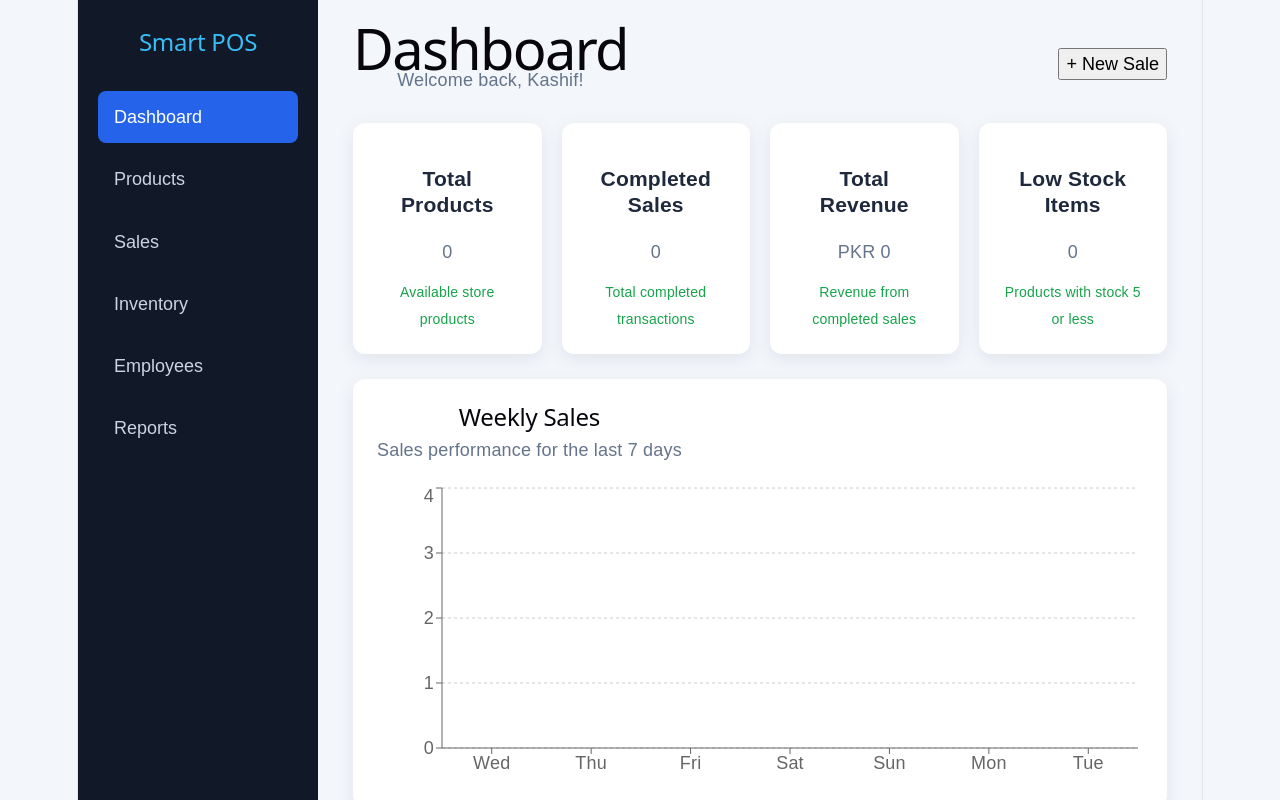
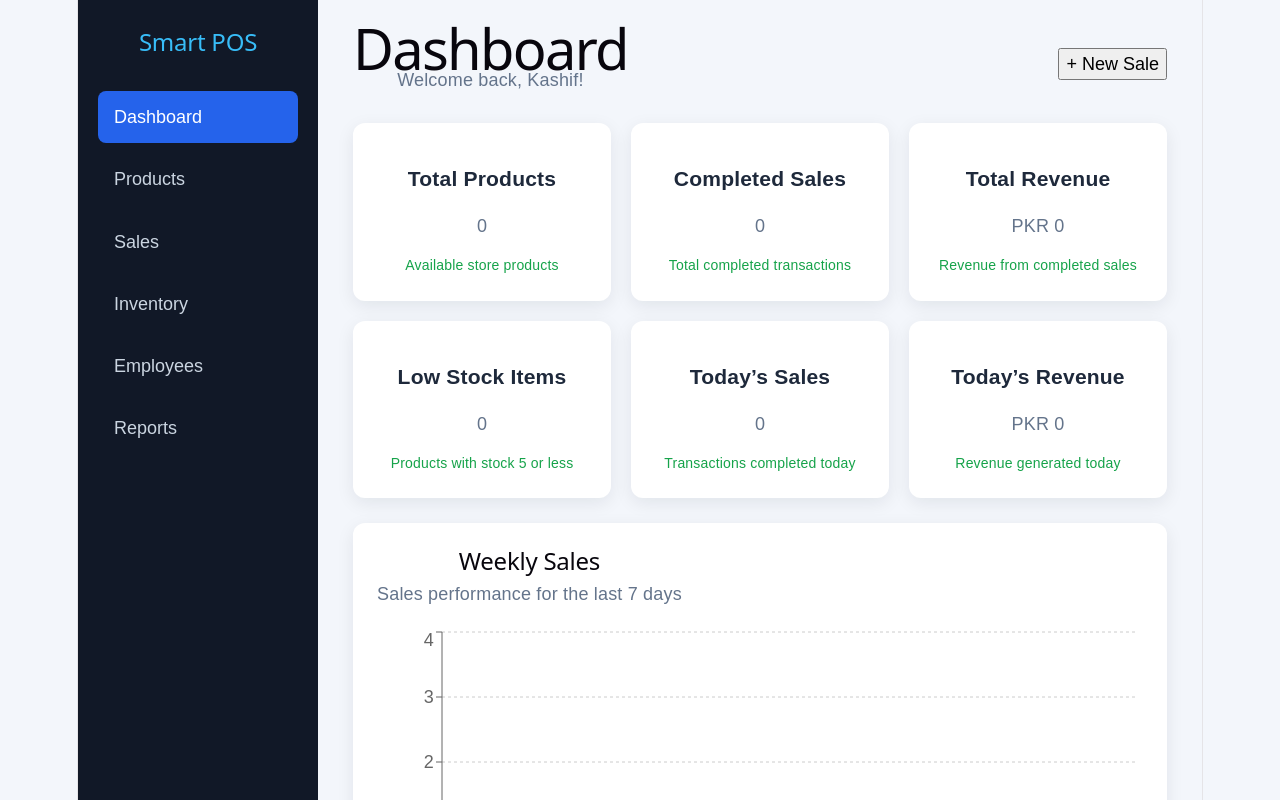
Before and after one commit to kashifmirza11/smart-retail-pos, a React (Vite) app: page / in a window 1280 px wide. Shown: the top 800 px of the page. Built offline with nearby package versions, Linux system fonts and the light colour scheme.

Commit message:
Add daily sales and revenue dashboard stats

```diff
--- a/src/App.css
+++ b/src/App.css
@@ -84,7 +84,7 @@ header p {
 
 .cards {
   display: grid;
-  grid-template-columns: repeat(4, 1fr);
+grid-template-columns: repeat(3, 1fr);
   gap: 20px;
 }
 
--- a/src/App.jsx
+++ b/src/App.jsx
@@ -48,7 +48,18 @@ const salesData = Array.from({ length: 7 }, (_, index) => {
     (sum, sale) => sum + Number(sale.total),
     0,
   );
+const today = new Date().toDateString();
 
+const todaySales = savedSales.filter((sale) => {
+  return new Date(sale.date).toDateString() === today;
+});
+
+const todaySalesCount = todaySales.length;
+
+const todayRevenue = todaySales.reduce(
+  (sum, sale) => sum + Number(sale.total),
+  0,
+);
   const lowStockItems = savedProducts.filter(
     (product) => Number(product.stock) <= 5,
   ).length;
@@ -201,6 +212,17 @@ const salesData = Array.from({ length: 7 }, (_, index) => {
                 <p>{lowStockItems}</p>
                 <span>Products with stock 5 or less</span>
               </div>
+              <div className="card today-card">
+                <h3>Today’s Sales</h3>
+                <p>{todaySalesCount}</p>
+                <span>Transactions completed today</span>
+              </div>
+
+              <div className="card today-card">
+                <h3>Today’s Revenue</h3>
+                <p>PKR {todayRevenue.toLocaleString()}</p>
+                <span>Revenue generated today</span>
+              </div>
             </section>
             <section className="sales-chart">
               <div className="section-heading">
```
